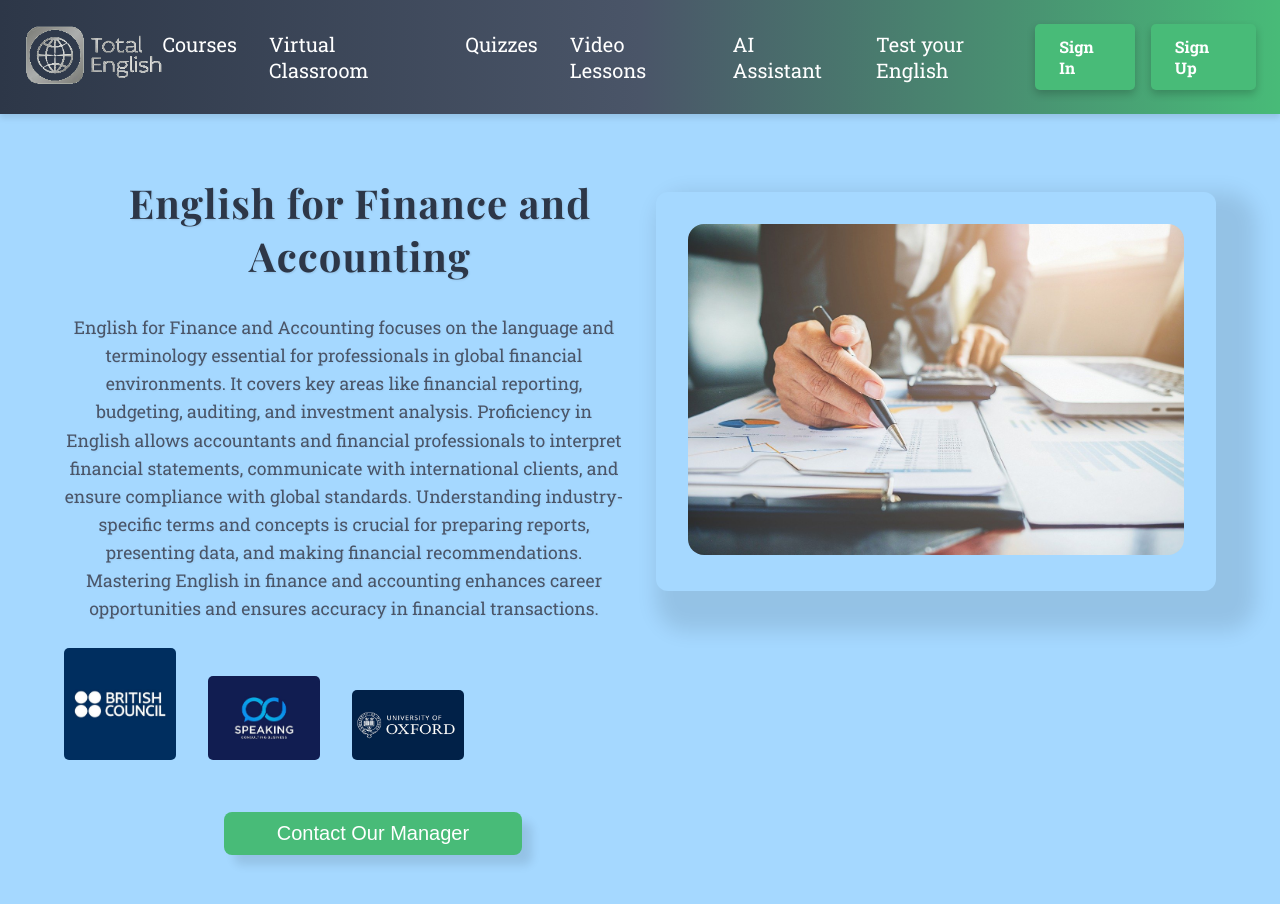
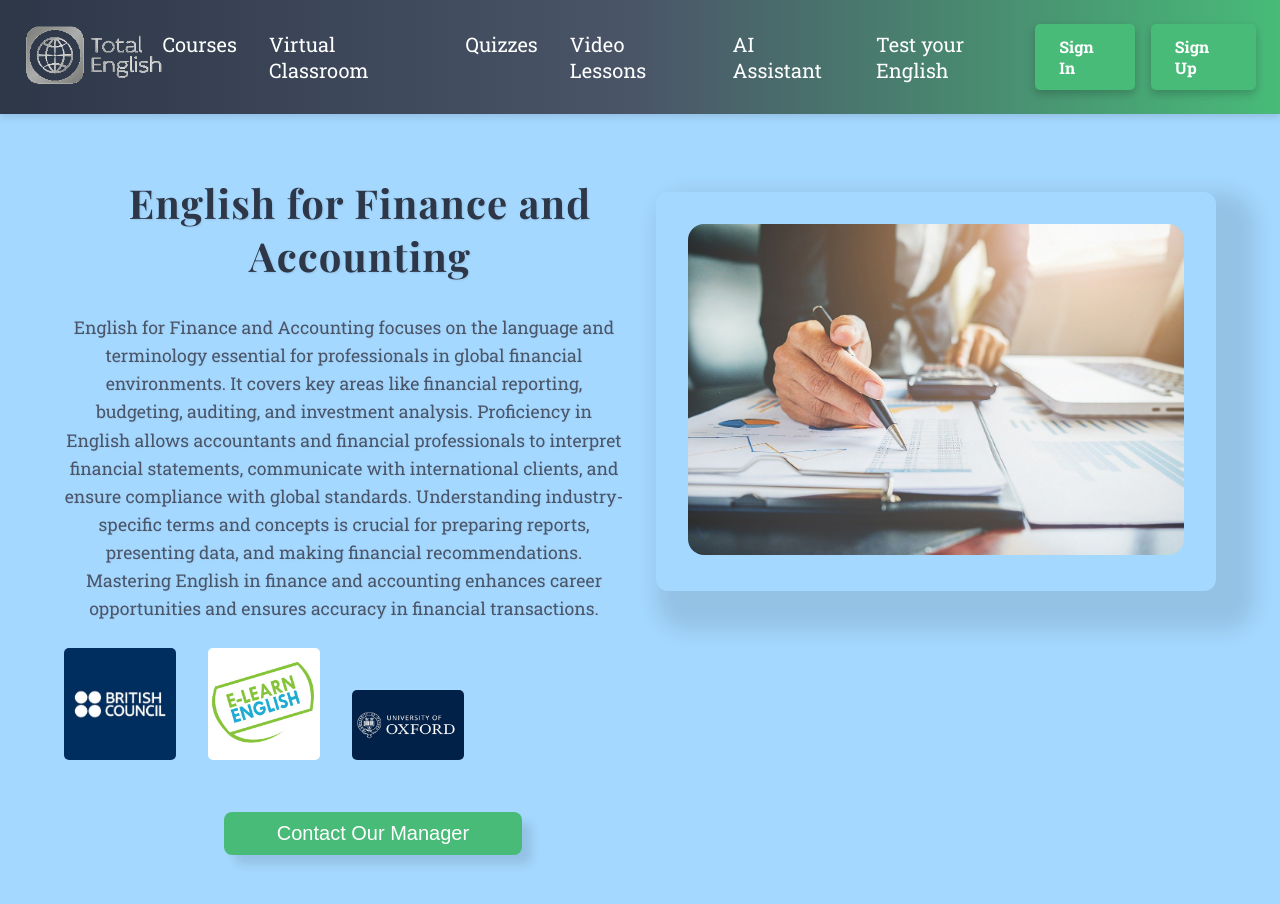
Before and after one commit to Abazur24/Total-English, a React (Vite) app: page /finance in a window 1280 px wide. Shown: the top 904 px of the page. Built offline with nearby package versions, Linux system fonts and the light colour scheme.

Commit message:
deployment issues fixed

```diff
--- a/src/components/profCoursePages/ProfCoursePages.jsx
+++ b/src/components/profCoursePages/ProfCoursePages.jsx
@@ -1,6 +1,23 @@
 import React, { useState } from "react";
 import "./profCoursePages.scss";
 import ContactFormModal from '../ContactFormModal';  // Import the modal
+
+// Import the images directly
+import itProfessionalsImage from "../../assets/images/itprofessionals.png";
+import lawyersImage from "../../assets/images/lawyers.png";
+import financeImage from "../../assets/images/finance.jpg";
+import salesImage from "../../assets/images/sales.png";
+import healthcareImage from "../../assets/images/healthcare.png";
+import humanResourcesImage from "../../assets/images/humanresourses.png";
+
+// Import logos directly
+import engLogo from "../../assets/images/logos/eng.png";
+import britishCouncilLogo from "../../assets/images/logos/british-council.jpg";
+import oxfordLogo from "../../assets/images/logos/oxford.jpg";
+import babbelLogo from "../../assets/images/logos/babbel.png";
+import onlineEngLogo from "../../assets/images/logos/online_eng.jpg";
+import medicalEnglishLogo from "../../assets/images/logos/Medical-English.png";
+import tandemLogo from "../../assets/images/logos/Tandem_logo.png";
 
 export function ProfCoursePages({ title, image, target, imgalt, description, logo1, logo2, logo3 }) {
   // Modal state for opening and closing
@@ -42,68 +59,67 @@ export function ProfCoursePages({ title, image, target, imgalt, description, log
 export const pages = {
   ItPage: {
     title: "English for IT Professionals",
-    image: "../src/assets/images/itprofessionals.png",
+    image: itProfessionalsImage,  // Use imported image
     target: "/it",
     imgalt: "it people",
-    description:"English for IT Professionals is crucial for those working in global tech environments. It focuses on technical terminology, software documentation, troubleshooting, and communication within teams. IT professionals use English to collaborate on projects, write code, and explain complex concepts clearly to non-technical clients. Proficiency in English also aids in understanding and using industry-standard tools, staying updated with new technologies, and participating in international conferences. Mastering English for IT is essential for career growth and effective participation in the global tech industry.",
-    logo1: "../src/assets/images/logos/eng.png",
-    logo2: "../src/assets/images/logos/british-council.jpg",
-    logo3: "../src/assets/images/logos/oxford.jpg",
-    },
+    description: "English for IT Professionals is crucial for those working in global tech environments. It focuses on technical terminology, software documentation, troubleshooting, and communication within teams. IT professionals use English to collaborate on projects, write code, and explain complex concepts clearly to non-technical clients. Proficiency in English also aids in understanding and using industry-standard tools, staying updated with new technologies, and participating in international conferences. Mastering English for IT is essential for career growth and effective participation in the global tech industry.",
+    logo1: engLogo,  // Use imported logos
+    logo2: britishCouncilLogo,
+    logo3: oxfordLogo,
+  },
 
   lawyers: {
     title: "English for Lawyers",
-    image: "../src/assets/images/lawyers.png",
+    image: lawyersImage,  // Use imported image
     target: "/lawyers",
     imgalt: "lawyer",
     description: "English for Lawyers focuses on the legal terminology and communication skills needed in international legal contexts. It covers areas like contract drafting, negotiations, courtroom procedures, and legal correspondence. Lawyers must master complex legal vocabulary to understand and interpret laws, draft legal documents, and advise clients effectively. English proficiency is crucial for working with multinational clients, understanding international law, and participating in cross-border cases. Mastering legal English enhances a lawyer’s ability to navigate global legal systems and succeed in international practice.",
-      logo1: "../src/assets/images/logos/babbel.png",
-      logo2: "../src/assets/images/logos/oxford.jpg",
-      logo3: "../src/assets/images/logos/online_eng.jpg",
-    },
+    logo1: babbelLogo,
+    logo2: oxfordLogo,
+    logo3: onlineEngLogo,
+  },
 
   finance: {
     title: "English for Finance and Accounting",
-    image: "../src/assets/images/finance.jpg",
+    image: financeImage,  // Use imported image
     target: "/finance",
     imgalt: "finance",
     description: "English for Finance and Accounting focuses on the language and terminology essential for professionals in global financial environments. It covers key areas like financial reporting, budgeting, auditing, and investment analysis. Proficiency in English allows accountants and financial professionals to interpret financial statements, communicate with international clients, and ensure compliance with global standards. Understanding industry-specific terms and concepts is crucial for preparing reports, presenting data, and making financial recommendations. Mastering English in finance and accounting enhances career opportunities and ensures accuracy in financial transactions.",
-    logo1: "../src/assets/images/logos/british-council.jpg",
-    logo2: "../src/assets/images/logos/english_sales.jpg",
-    logo3: "../src/assets/images/logos/oxford.jpg",
-    },
-
+    logo1: britishCouncilLogo,
+    logo2: onlineEngLogo,
+    logo3: oxfordLogo,
+  },
 
   sales: {
     title: "English for Marketing and Sales",
-    image: "../src/assets/images/sales.png",
+    image: salesImage,  // Use imported image
     target: "/sales",
     imgalt: "sales",
     description: "English for Sales equips professionals with the language skills needed to excel in global markets. It focuses on sales techniques, negotiating, and building relationships with clients. Key areas include product presentations, handling objections, closing deals, and discussing pricing. Effective communication in English allows salespeople to better understand customer needs, explain product benefits clearly, and persuade potential buyers. Mastering sales-related English is crucial for expanding business opportunities, increasing revenue, and establishing strong, long-term customer relationships in international markets.",
-    logo1: "../src/assets/images/logos/online_eng.jpg",
-    logo2: "../src/assets/images/logos/british-council.jpg",
-    logo3: "../src/assets/images/logos/english_sales.jpg",
+    logo1: onlineEngLogo,
+    logo2: britishCouncilLogo,
+    logo3: oxfordLogo,
   },
 
   healthcarePage: {
     title: "English for Healthcare Professionals",
-    image: "../src/assets/images/healthcare.png",
+    image: healthcareImage,  // Use imported image
     target: "/healthcare",
     imgalt: "healthcare",
-    description:"English for Healthcare is essential for professionals working in international medical settings. It focuses on the language needed for patient care, medical procedures, and healthcare management. Key areas include medical terminology, patient communication, understanding diagnoses, and explaining treatments. Healthcare workers need to effectively communicate with patients, colleagues, and other healthcare providers, ensuring accurate medical records and safe care delivery. English proficiency helps in discussing symptoms, giving instructions, and managing emergencies. Additionally, clear communication reduces misunderstandings and errors, enhancing patient outcomes and safety.",
-    logo1: "../src/assets/images/logos/oxford.jpg",
-    logo2: "../src/assets/images/logos/Medical-English.png",
-    logo3: "../src/assets/images/logos/Tandem_logo.png",
-    },
+    description: "English for Healthcare is essential for professionals working in international medical settings. It focuses on the language needed for patient care, medical procedures, and healthcare management. Key areas include medical terminology, patient communication, understanding diagnoses, and explaining treatments. Healthcare workers need to effectively communicate with patients, colleagues, and other healthcare providers, ensuring accurate medical records and safe care delivery. English proficiency helps in discussing symptoms, giving instructions, and managing emergencies. Additionally, clear communication reduces misunderstandings and errors, enhancing patient outcomes and safety.",
+    logo1: oxfordLogo,
+    logo2: medicalEnglishLogo,
+    logo3: tandemLogo,
+  },
 
   HumanresoursesPage: {
-    title: "English for Human Resourses",
-    image: "../src/assets/images/humanresourses.png",
+    title: "English for Human Resources",
+    image: humanResourcesImage,  // Use imported image
     target: "/humanresourses",
     imgalt: "humanresourses",
     description: "English for Human Resources (HR) focuses on the language and communication skills needed for HR professionals in an international setting. It covers key areas like recruitment, employee relations, performance management, and legal compliance. Mastering HR-specific vocabulary, drafting formal documents, and conducting interviews are essential. English proficiency in HR also includes understanding labor laws, resolving conflicts, and managing cultural diversity in the workplace. Effective communication in English ensures smoother collaboration, enhances leadership, and supports a company’s global operations. Ultimately, strong English skills in HR contribute to creating a more productive and inclusive work environment.",
-    logo1: "../src/assets/images/logos/eng.png",
-    logo2: "../src/assets/images/logos/british-council.jpg",
-    logo3: "../src/assets/images/logos/oxford.jpg",
+    logo1: engLogo,
+    logo2: britishCouncilLogo,
+    logo3: oxfordLogo,
   },
 };
```
Also changed, not shown: 1 other file (tests, documents, lock files or other folders).
